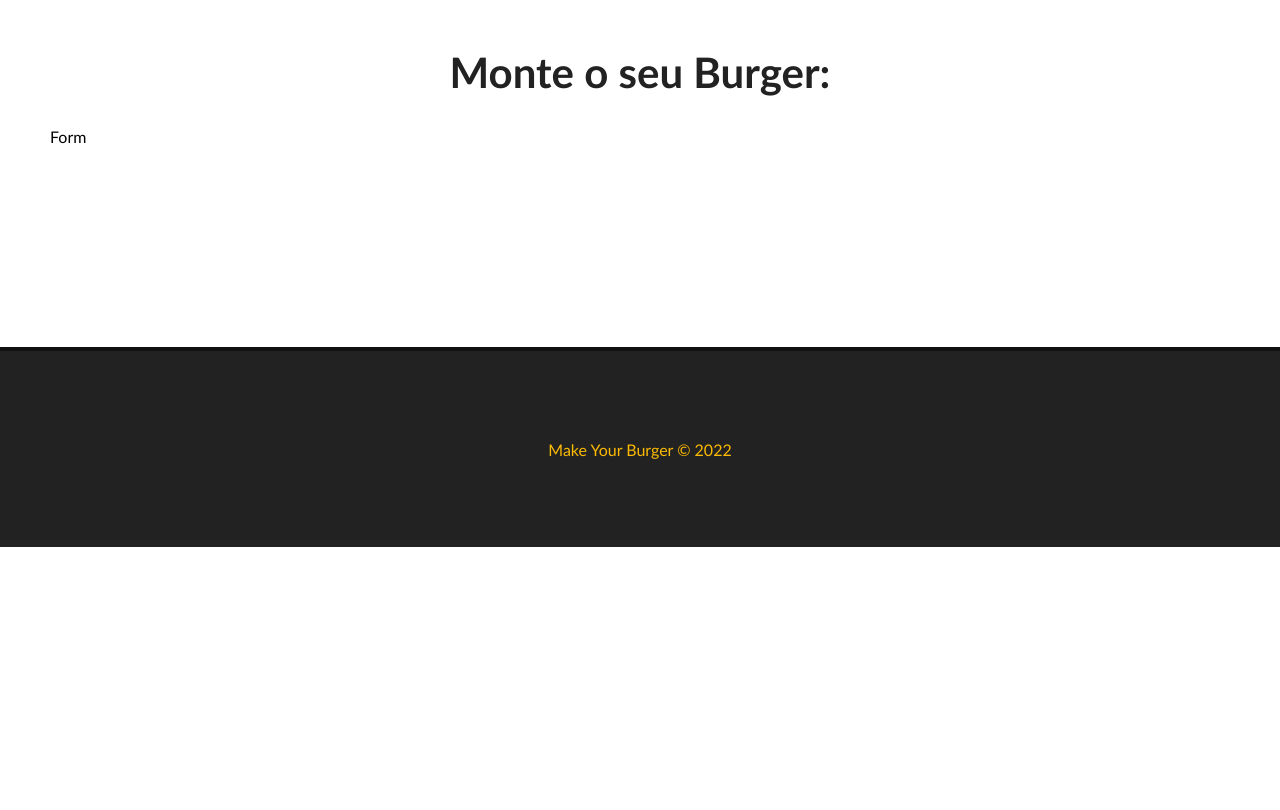
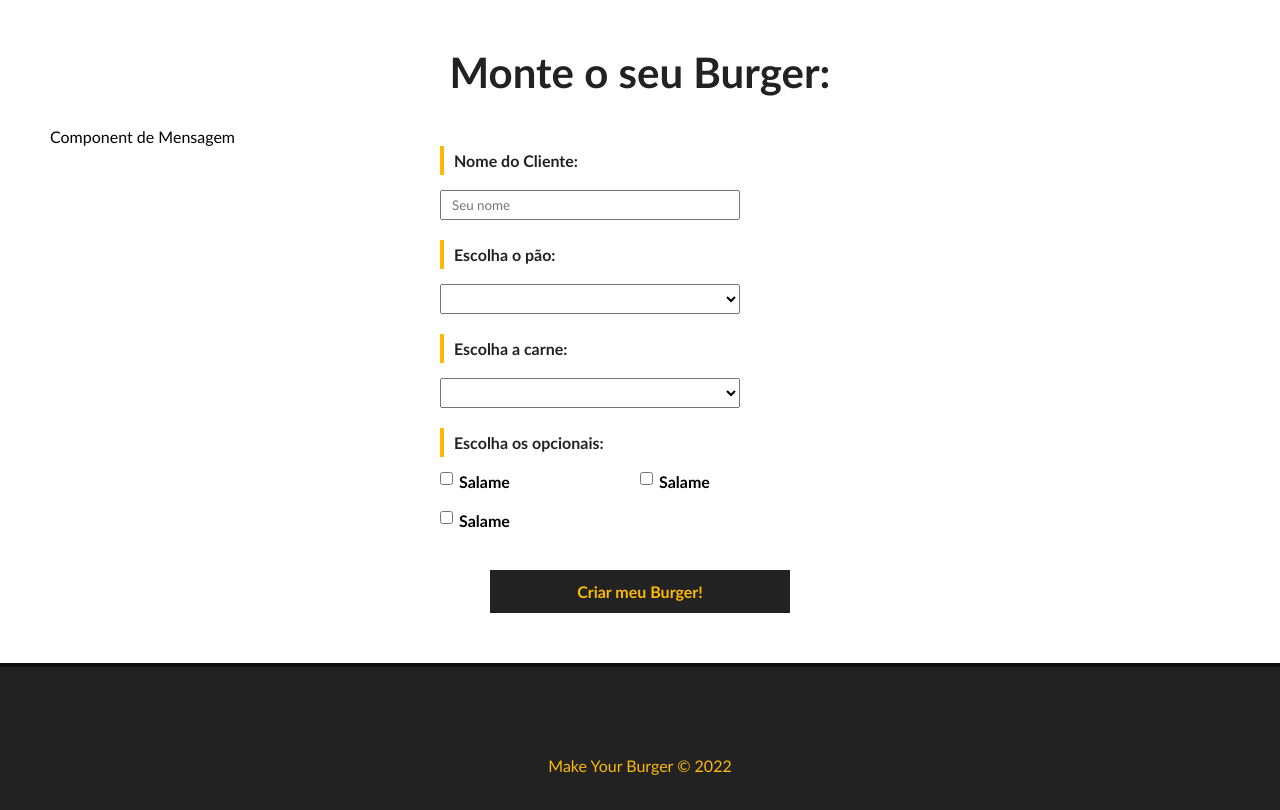
Before and after one commit to luizjrandrade/app_make_burger_vue, a Vue app: page / in a window 1280 px wide. Shown: the part 580-1390 px from the top of the page. Before the commit the page ends 1127 px from the top, so only its background shows below. Built offline with nearby package versions, Linux system fonts and the light colour scheme.

Commit message:
Criando o Formulário de Pedidos

```diff
--- /dev/null
+++ b/src/components/BurgerForm.vue
@@ -0,0 +1,122 @@
+<template>
+    <div>
+         <p>Component de Mensagem</p>
+         <div>
+             <form id="burger-form">
+                 <div class="input-container">
+                     <label for="nome">Nome do Cliente: </label>
+                     <input type="text" id="nome" v-model="nome" placeholder="Seu nome">
+                 </div>
+                 <div class="input-container">
+                     <label for="pao">Escolha o pão: </label>
+                     <select name="pao" id="pao" v-model="pao">
+                         <option value="">Selecione o pão</option>
+                         <option value="integral">Integral</option>
+                     </select>
+                 </div>
+                 <div class="input-container">
+                     <label for="carne">Escolha a carne: </label>
+                     <select name="carne" id="carne" v-model="carne">
+                         <option value="">Selecione o tipo de carne</option>
+                         <option value="maminha">Maminha</option>
+                     </select>
+                 </div>
+                 <div id="opcionais-container" class="input-container">
+                     <label id="opcionais-title" for="opcionais">Escolha os opcionais: </label>
+                     <div class="checkbox-container">
+                         <input type="checkbox" name="opcionais" v-model="opcionais" value="salame"/>
+                         <span>Salame</span>
+                     </div>
+                     <div class="checkbox-container">
+                         <input type="checkbox" name="opcionais" v-model="opcionais" value="salame"/>
+                         <span>Salame</span>
+                     </div>
+                     <div class="checkbox-container">
+                         <input type="checkbox" name="opcionais" v-model="opcionais" value="salame"/>
+                         <span>Salame</span>
+                     </div>
+                 </div>
+                 <div class="input-container">
+                     <input type="submit" class="submit-btn" value="Criar meu Burger!">
+                 </div>
+             </form>
+         </div>
+    </div>
+
+
+</template>
+<script>
+export default {
+    name: "BurgerForm"
+}
+</script>
+<style scoped>
+    #burger-form{
+        max-width: 400px;
+        margin: 0 auto;
+    }
+
+    .input-container{
+        display: flex;
+        flex-direction: column;
+        margin-bottom: 20px;
+    }
+
+    label{
+        font-weight: bold;
+        margin-bottom: 15px;
+        color: #222;
+        padding: 5px 10px;
+        border-left: 4px solid #FCBA03;
+    }
+
+    input, select{
+        padding: 5px 10px;
+        width: 300px;
+    }
+
+    #opcionais-container{
+        flex-direction: row;
+        flex-wrap: wrap;
+    }
+
+    #opcionais-title{
+        width: 100%;
+    }
+
+    .checkbox-container{
+        display: flex;
+        align-items: flex-start;
+        width: 50%;
+        margin-bottom: 20px;
+    }
+
+    .checkbox-container span,
+    .checkbox-container input {
+        width: auto;
+    }
+
+    .checkbox-container span{
+        margin-left: 6px;
+        font-weight: bold;
+    }
+
+    .submit-btn{
+        background-color: #222;
+        color: #FCBA03;
+        font-weight: bold;
+        border: 2px solid #222;
+        padding: 10px;
+        font-size: 16px;
+        margin: 0 auto;
+        cursor: pointer;
+        transition: .5s;
+    }
+
+    .submit-btn:hover{
+        background-color: transparent;
+        color: #222;
+    }
+
+
+</style>
--- a/src/views/Home.vue
+++ b/src/views/Home.vue
@@ -2,17 +2,19 @@
 <Banner />
   <div class="main-container">
     <h1>Monte o seu Burger:</h1>
-    <p>Form</p>
+    <BurgerForm />
   </div>
 </template>
 
 <script>
 import Banner from "../components/Banner.vue"
+import BurgerForm from "../components/BurgerForm.vue"
 
 export default{
   name: "Nome",
   components: {
-    Banner
+    Banner,
+    BurgerForm
   }
 }
 
```
